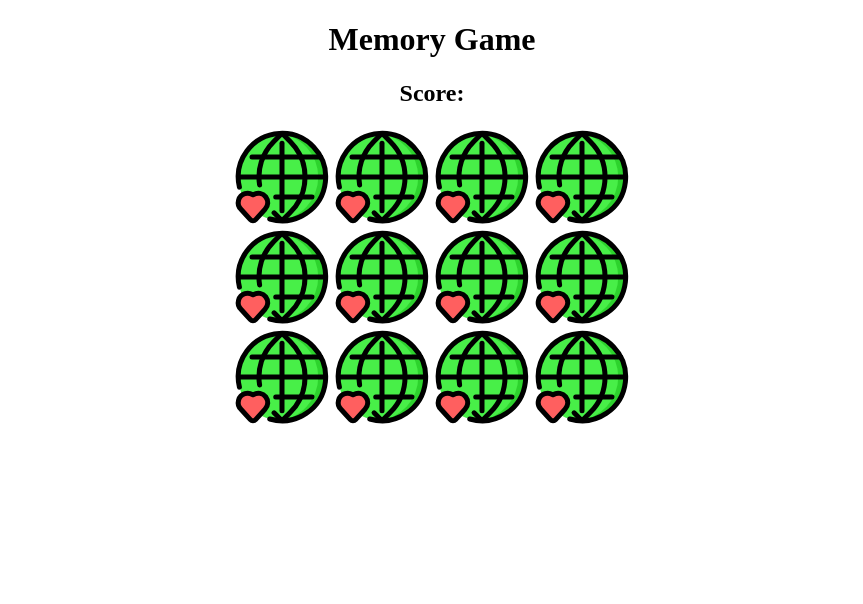
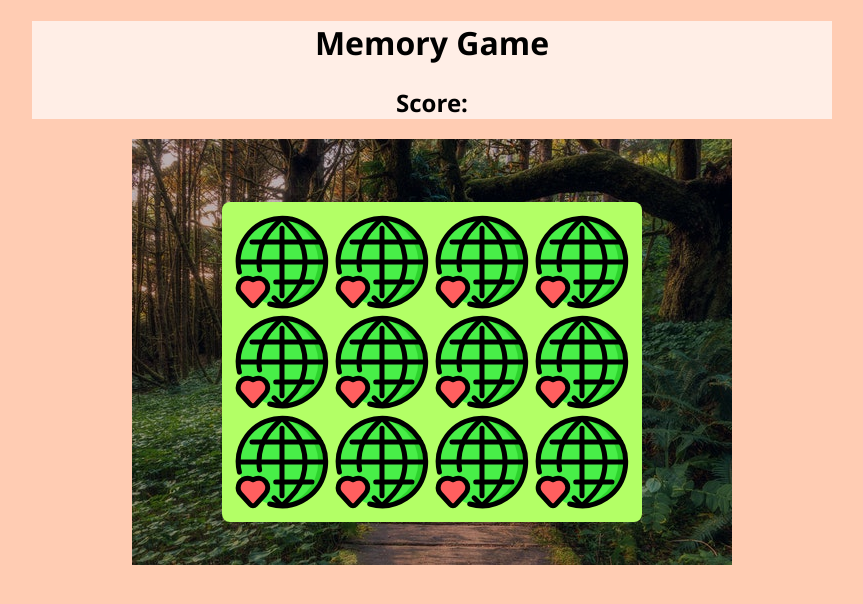
Before and after one commit to victoria-parker/JS-games-for-practice, a plain HTML site: page Memory-game/index.html in a window 1280 px wide. Shown: the whole page, without its empty margins (208-1071 px from the left). Drawn offline with Linux system fonts and the light colour scheme.

Commit message:
Memory game with some css

```diff
--- a/Memory-game/index.html
+++ b/Memory-game/index.html
@@ -8,12 +8,14 @@
     <link rel="stylesheet" href="styles.css">
 </head>
 <body>
+    <header>
     <h1>Memory Game</h1>
     <h2>Score: <span id="result"></span></h2>
-
+    </header>
+<main>
     <div class="grid">
     </div>
-
+</main>
     <script src="app.js"></script>
 </body>
 </html>
--- a/Memory-game/styles.css
+++ b/Memory-game/styles.css
@@ -1,13 +1,34 @@
 h1,h2{
     text-align: center;
 }
+header{
+    margin: auto;
+    width: 800px;
+    background-color: #ffeee6;
+    font-family: 'Segoe UI', Tahoma, Geneva, Verdana, sans-serif;
+}
+main{
+    margin: auto;
+    width:  600px;
+    height: 426px;
+    background-image: url('images/pexels-james-wheeler-3988366.jpg');
+    display: flex;
+}
+
 .grid{
     display: flex;
     flex-wrap: wrap;
     height: 300px;
     width: 400px;
     margin: auto;
+    margin-top: 63px;
+    background-color: #b3ff66;
+    border-radius: .5rem;
+    padding: 10px;
 }
 img{
     width: 100px;
 }
+body{
+    background-color:  #ffccb3;
+}
```
Also changed, not shown: Memory-game/compare.js (deleted, +0 -29 lines), Memory-game/images/pexels-james-wheeler-3988366.jpg (added).
